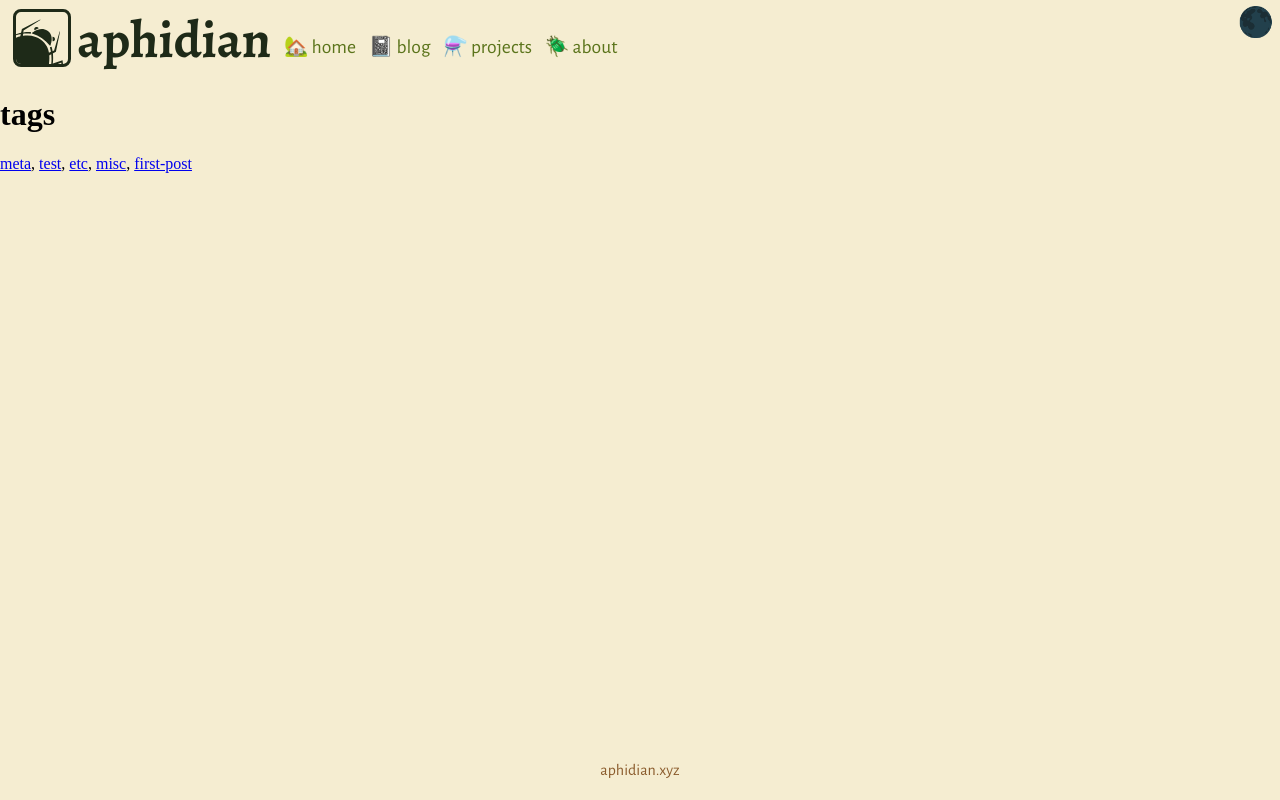
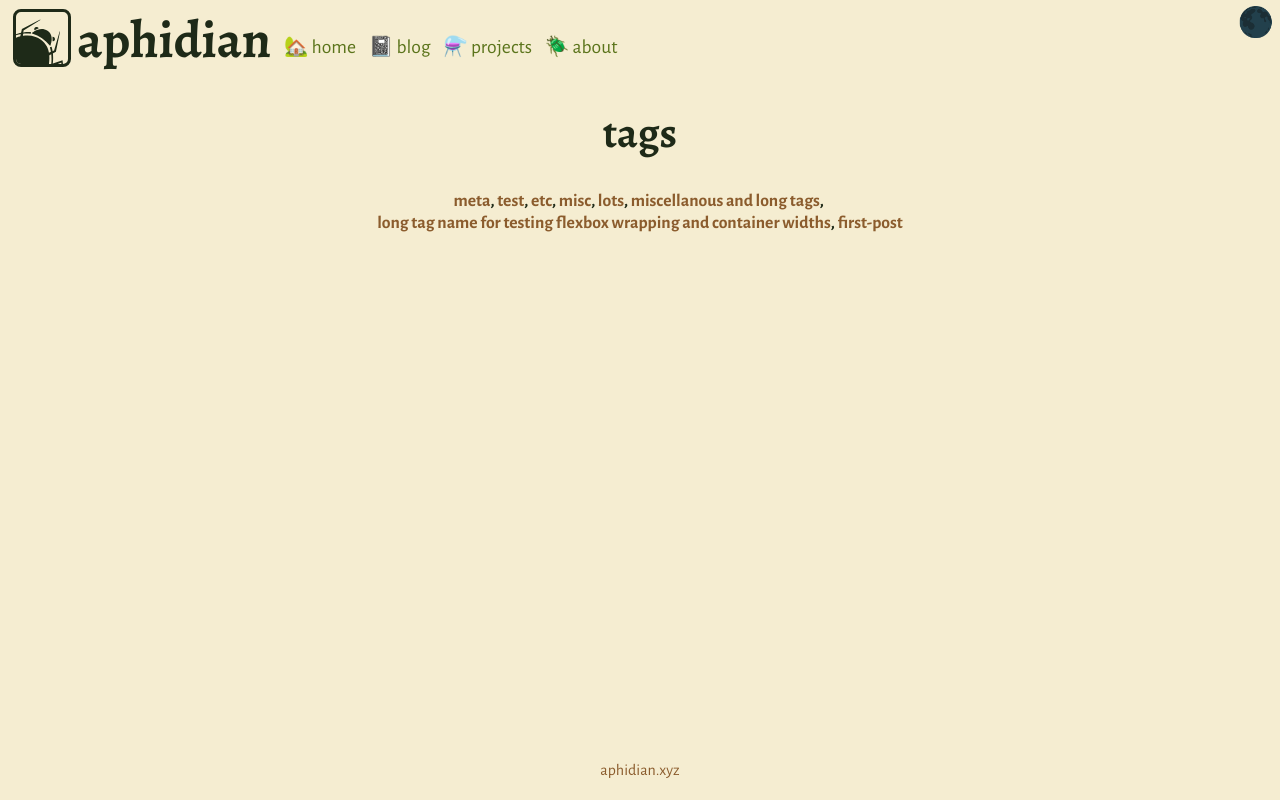
Before and after one commit to aphidianxyz/aphidian.xyz, a SvelteKit app: page /blog/tags in a window 1280 px wide. Built offline with nearby package versions, Linux system fonts and the light colour scheme.

Commit message:
fix wrapping for tags, style tags directory page

```diff
--- a/src/routes/blog/+layout.ts
+++ b/src/routes/blog/+layout.ts
@@ -4,7 +4,7 @@ export const load: LayoutLoad = () => {
     return {
         entries: [
             // newer entries start here
-            { slug: 'a-test-entry', title: 'Test Entry 2', tags:['meta', 'test', 'etc', 'misc'], contentFile: '/blogEntries/welcome-to-my-blog.html'},
+            { slug: 'a-test-entry', title: 'Test Entry 2', tags:['meta', 'test', 'etc', 'misc', 'lots', 'miscellanous and long tags', 'long tag name for testing flexbox wrapping and container widths'], contentFile: '/blogEntries/welcome-to-my-blog.html'},
             { slug: 'welcome-to-my-blog', title: 'Welcome to my blog!', tags: ['meta', 'first-post'], contentFile: '/blogEntries/welcome-to-my-blog.html'},
         ]
     }
--- a/src/routes/blog/[slug]/+page.svelte
+++ b/src/routes/blog/[slug]/+page.svelte
@@ -38,13 +38,12 @@
 </script>
 
 <style>
-
     h1 {
         margin-bottom: 0;
         font-size: calc(1vw + 30px);
     }
 
-    h3, .tagLink, article {
+    h3, .tagLink, article, nav {
         font-size: calc(0.6vw + 10px);
     }
 
@@ -83,6 +82,13 @@
 
     .tagLink:hover {
         text-decoration: underline;
+    }
+
+    nav {
+        display: flex;
+        flex-wrap: wrap;
+        justify-content: center;
+        width: calc(50vw + 50px);
     }
 
 </style>
--- a/src/routes/blog/tags/+page.svelte
+++ b/src/routes/blog/tags/+page.svelte
@@ -1,7 +1,15 @@
 <script lang="ts">
+    import { darkMode } from '../../darkModeState.svelte';
     import type { LayoutProps } from './$types';
     let { data }: LayoutProps = $props();
 
+    // colors
+    let dark = $derived(darkMode.state);
+    const palette = data.palette;
+    const titleColor = $derived(dark ? palette.primary.dark : palette.primary.light);
+    const tagColor = $derived(dark ? palette.accents.dark : palette.accents.light);
+
+    // tags
     let uniqueTags: string[] = new Array();
     for (var entry of data.entries) {
         for (var tag of entry.tags) {
@@ -10,10 +18,59 @@
             }
         }
     }
-
 </script>
 
-<h1>tags</h1>
-{#each uniqueTags as tag, i}
-    <a href="/blog/tags/{tag}">{tag}</a>{#if i < uniqueTags.length - 1},&nbsp;{/if}
-{/each}
+<style>
+    h1 {
+        font-family: Alegreya;
+        font-size: calc(1vw + 30px);
+    }
+
+    a {
+        text-decoration: none;
+    }
+
+    a:hover {
+        text-decoration: underline;
+    }
+
+    div {
+        display: flex;
+        flex-direction: column;
+        align-items: center;
+        align-content: center;
+    }
+
+    nav {
+        display: flex;
+        flex-wrap: wrap;
+        justify-content: center;
+        width: calc(50vw + 50px);
+        font-family: AlegreyaSans;
+        font-size: calc(0.6vw + 10px);
+        font-weight: bold;
+    }
+</style>
+
+<div>
+    <h1>
+        <a
+            style:color={titleColor}
+            href="/blog/tags"
+        >
+            tags
+        </a>
+    </h1>
+    <nav
+        style:color={titleColor}
+    >
+        {#each uniqueTags as tag, i}
+            <a
+                style:color={tagColor}
+                href="/blog/tags/{tag}"
+            >
+                {tag}
+            </a>{#if i < uniqueTags.length - 1},&nbsp;{/if}
+        {/each}
+    </nav>
+</div>
--- a/src/routes/blog/tags/[slug]/+page.svelte
+++ b/src/routes/blog/tags/[slug]/+page.svelte
@@ -1,4 +1,2 @@
 <script lang="ts">
 </script>
-
-<h1>tag=</h1>
```
Also changed, not shown: src/routes/blog/+page.svelte (+5 -4 lines).
